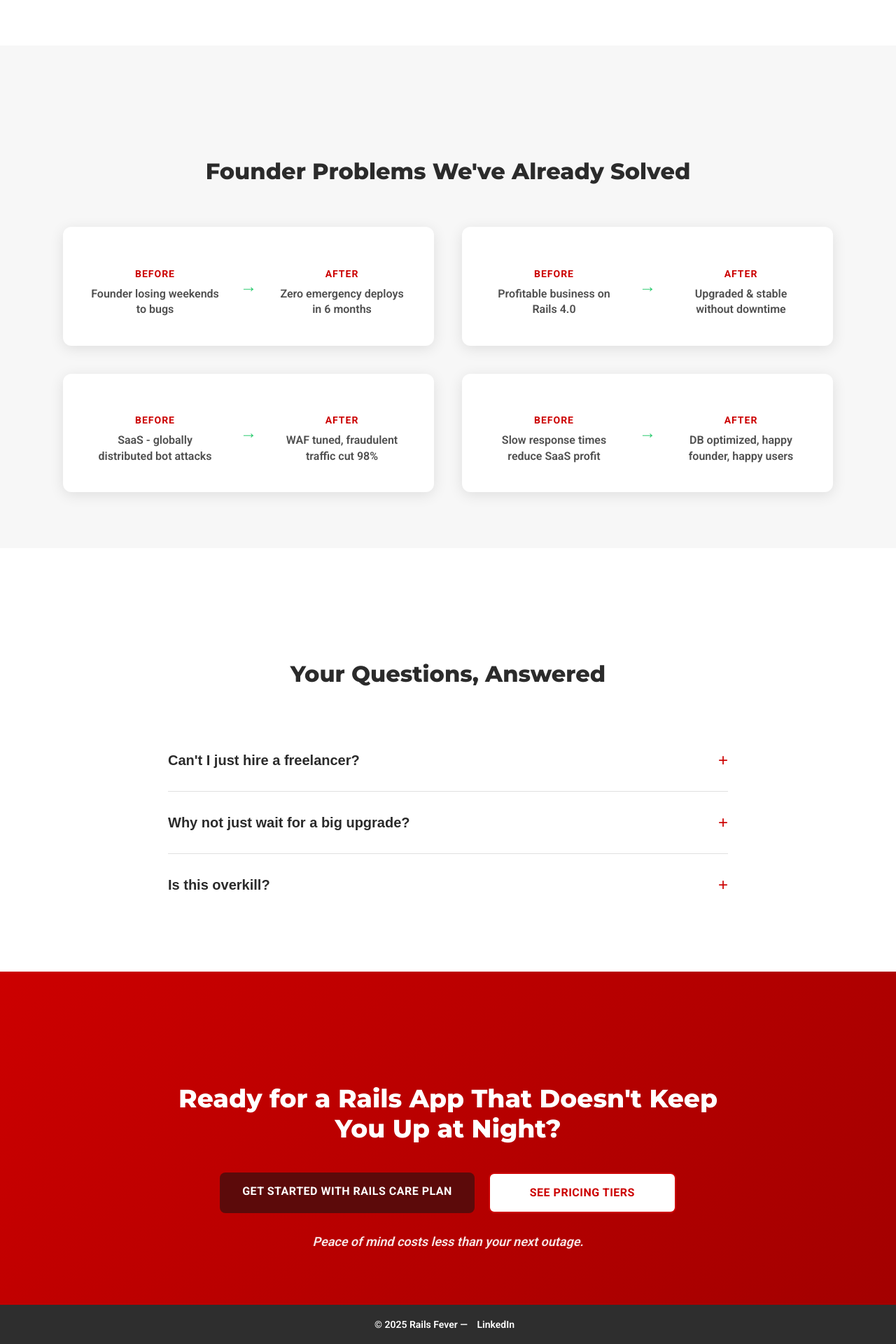
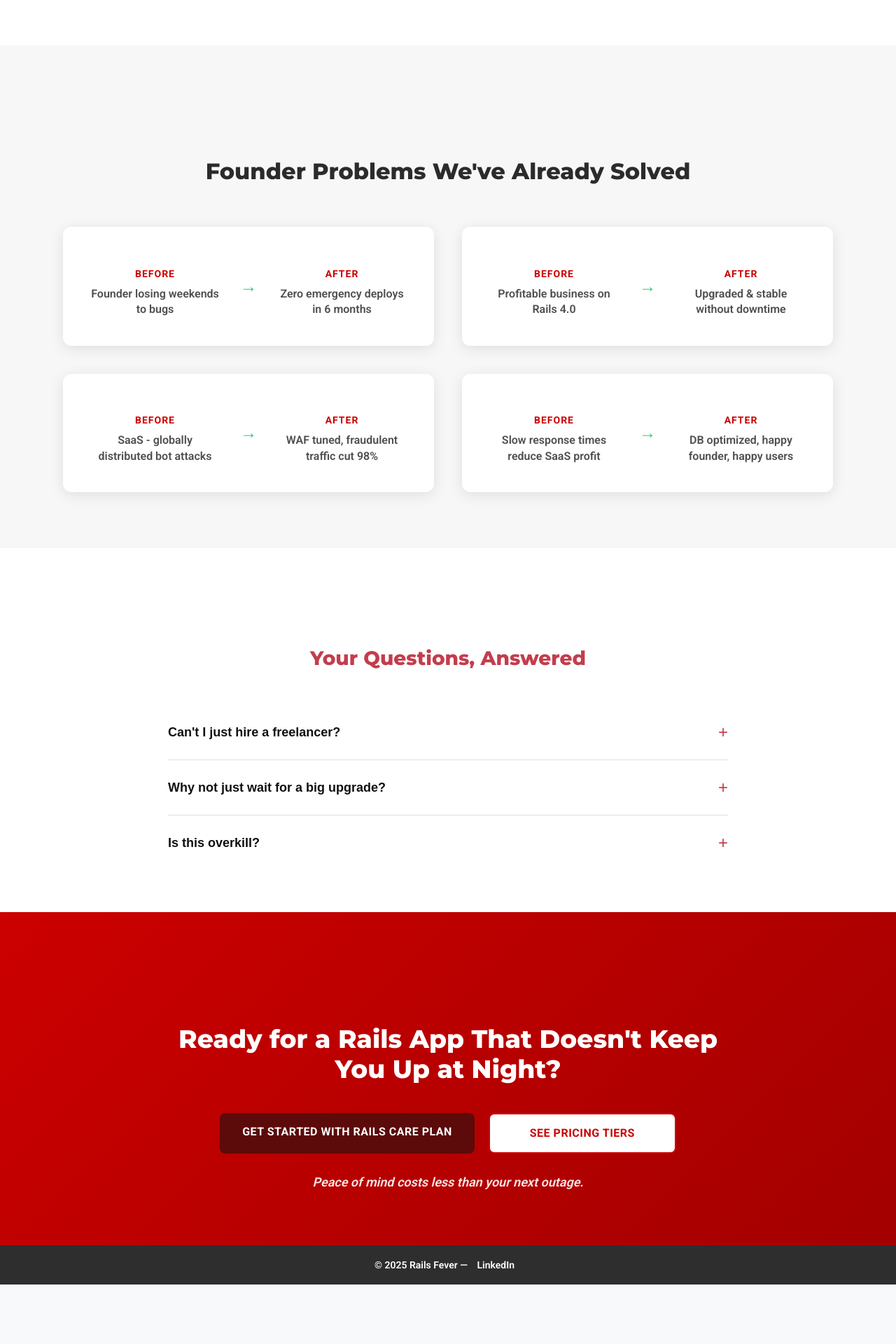
Before and after one commit to waleo/railsfever-05-2025, a Jekyll site: the page built from services/rails_care_plan.html, in a window 1280 px wide. Shown: the part 3707-5627 px from the top of the page at 70% size. Built offline with Jekyll 4.4.1, drawn with Linux system fonts in a browser that asks for light colours; after the commit the page ends 5542 px from its top, so only the background shows below that.

Commit message:
DRY: Extract a layout for service pages with FAQ or JS. Move FAQ CSS to a base class

```diff
--- a/_sass/services/_base.scss
+++ b/_sass/services/_base.scss
@@ -137,4 +137,83 @@
     margin: 40px auto;
     padding: 0 20px;
   }
+
+  /* Common FAQ Section Styles */
+  .faq-section {
+    padding: $padding-large $padding-small;
+    background-color: $bg-white;
+
+    h2 {
+      @include heading-tertiary;
+      text-align: center;
+      margin-bottom: 50px;
+    }
+
+    .faq-container {
+      max-width: 800px;
+      margin: 0 auto;
+    }
+
+    .faq-item {
+      border-bottom: 1px solid $border-light;
+      margin-bottom: 0;
+
+      &:last-child {
+        border-bottom: none;
+      }
+    }
+
+    .faq-question {
+      width: 100%;
+      padding: 25px 0;
+      background: none;
+      border: none;
+      text-align: left;
+      font-size: $font-size-regular;
+      font-weight: $font-weight-bold;
+      color: $text-dark;
+      cursor: pointer;
+      display: flex;
+      justify-content: space-between;
+      align-items: center;
+      transition: color 0.3s ease;
+
+      &:hover {
+        color: $brand-primary;
+      }
+
+      .faq-toggle {
+        font-size: 24px;
+        color: $brand-primary;
+        font-weight: 300;
+        transition: transform 0.3s ease;
+      }
+    }
+
+    .faq-answer {
+      max-height: 0;
+      overflow: hidden;
+      transition: all 0.3s ease;
+
+      p {
+        font-size: $font-size-small;
+        color: $text-secondary;
+        line-height: 1.6;
+        padding-bottom: 20px;
+        margin: 0;
+
+        strong {
+          color: $text-dark;
+        }
+      }
+    }
+
+    .faq-item.active .faq-answer {
+      max-height: 200px;
+    }
+
+    .faq-item.active .faq-toggle {
+      transform: rotate(45deg);
+    }
+  }
 }
--- a/_sass/services/_care_plan.scss
+++ b/_sass/services/_care_plan.scss
@@ -382,83 +382,6 @@
     }
   }
 
-  // FAQ Section
-  .faq-section {
-    padding: 80px 20px;
-    background-color: white;
-
-    h2 {
-      font-family: 'Montserrat', sans-serif;
-      font-size: 32px;
-      font-weight: 700;
-      color: #2B2B2B;
-      text-align: center;
-      margin-bottom: 60px;
-    }
-
-    .faq-container {
-      max-width: 800px;
-      margin: 0 auto;
-    }
-
-    .faq-item {
-      border-bottom: 1px solid #e0e0e0;
-      margin-bottom: 0;
-
-      &:last-child {
-        border-bottom: none;
-      }
-    }
-
-    .faq-question {
-      width: 100%;
-      padding: 30px 0;
-      background: none;
-      border: none;
-      text-align: left;
-      font-size: 20px;
-      font-weight: 700;
-      color: #2B2B2B;
-      cursor: pointer;
-      display: flex;
-      justify-content: space-between;
-      align-items: center;
-      transition: color 0.3s ease;
-
-      &:hover {
-        color: #CC0000;
-      }
-
-      .faq-toggle {
-        font-size: 24px;
-        color: #CC0000;
-        font-weight: 300;
-        transition: transform 0.3s ease;
-      }
-    }
-
-    .faq-answer {
-      max-height: 0;
-      overflow: hidden;
-      transition: all 0.3s ease;
-
-      p {
-        font-size: 18px;
-        color: #7A7A7A;
-        line-height: 1.6;
-        padding-bottom: 20px;
-        margin: 0;
-      }
-    }
-
-    .faq-item.active .faq-answer {
-      max-height: 200px;
-    }
-
-    .faq-item.active .faq-toggle {
-      transform: rotate(45deg);
-    }
-  }
 
   // Final CTA Section
   .final-cta {
--- a/_sass/services/_support_desk.scss
+++ b/_sass/services/_support_desk.scss
@@ -231,84 +231,6 @@
     }
   }
 
-  // FAQ Section
-  .faq-section {
-    padding: $padding-large $padding-small;
-    background-color: $bg-white;
-
-    h2 {
-      @include heading-tertiary;
-      text-align: center;
-      margin-bottom: 50px;
-    }
-
-    .faq-container {
-      max-width: 800px;
-      margin: 0 auto;
-    }
-
-    .faq-item {
-      border-bottom: 1px solid $border-light;
-      margin-bottom: 0;
-
-      &:last-child {
-        border-bottom: none;
-      }
-    }
-
-    .faq-question {
-      width: 100%;
-      padding: 25px 0;
-      background: none;
-      border: none;
-      text-align: left;
-      font-size: $font-size-regular;
-      font-weight: $font-weight-bold;
-      color: $text-dark;
-      cursor: pointer;
-      display: flex;
-      justify-content: space-between;
-      align-items: center;
-      transition: color 0.3s ease;
-
-      &:hover {
-        color: $brand-primary;
-      }
-
-      .faq-toggle {
-        font-size: 24px;
-        color: $brand-primary;
-        font-weight: 300;
-        transition: transform 0.3s ease;
-      }
-    }
-
-    .faq-answer {
-      max-height: 0;
-      overflow: hidden;
-      transition: all 0.3s ease;
-
-      p {
-        font-size: $font-size-small;
-        color: $text-secondary;
-        line-height: 1.6;
-        padding-bottom: 20px;
-        margin: 0;
-
-        strong {
-          color: $text-dark;
-        }
-      }
-    }
-
-    .faq-item.active .faq-answer {
-      max-height: 200px;
-    }
-
-    .faq-item.active .faq-toggle {
-      transform: rotate(45deg);
-    }
-  }
 
   // Contact Section - Email styling fix and responsive layout
   .contact {
--- a/services/rails_care_plan.html
+++ b/services/rails_care_plan.html
@@ -1,5 +1,5 @@
 ---
-layout: care_plan_with_js
+layout: service_page_with_js
 title: Services | Rails Care Plan
 description: Ongoing Rails maintenance, updates, security patches, and 24/7 monitoring. The Rails Care Plan keeps your app healthy without an in-house dev team.
 ---
--- a/services/rails_support_desk.html
+++ b/services/rails_support_desk.html
@@ -1,5 +1,5 @@
 ---
-layout: support_desk_with_js
+layout: service_page_with_js
 title: Services | Rails Support Desk
 description: On-demand support for your Rails app. Rails Support Desk handles bug fixes, small features, and technical questions—so your team can move faster.
 ---
```
Also changed, not shown: _layouts/care_plan_with_js.html (deleted, +0 -29 lines), _layouts/service_page_with_js.html (renamed from _layouts/support_desk_with_js.html).
